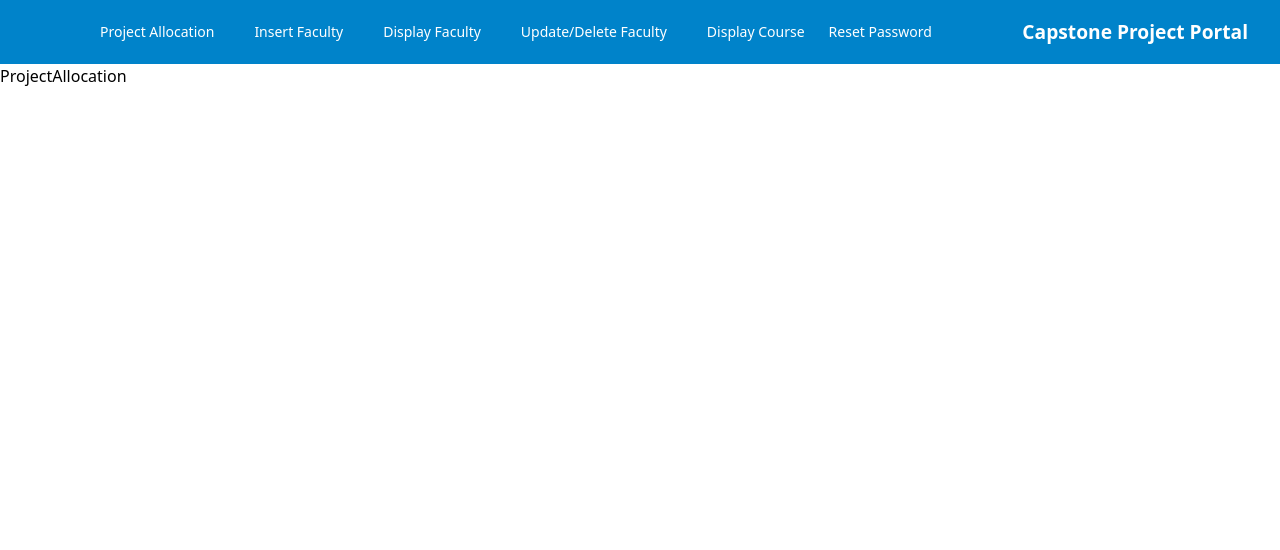
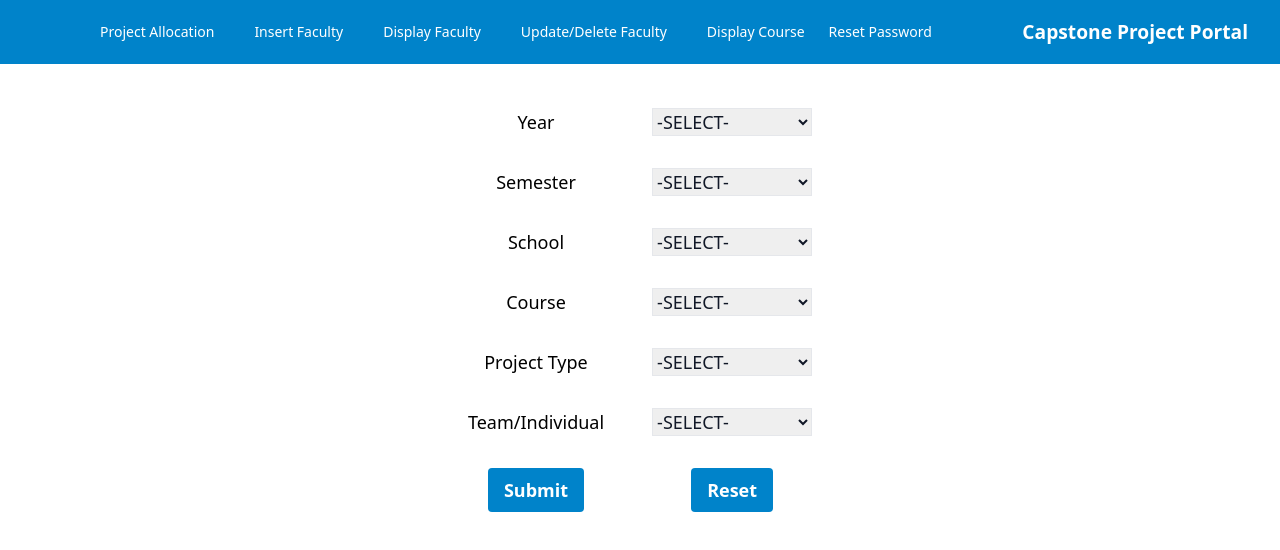
Before and after one commit to anushkapatil18/portal, a React (Create React App) app: page /projectAllocation in a window 1280 px wide. Shown: the top 550 px of the page. Built offline with nearby package versions, Linux system fonts and the light colour scheme.

Commit message:
Update ProjectAllocation.js

```diff
--- a/src/components/mainCooridinator/ProjectAllocation.js
+++ b/src/components/mainCooridinator/ProjectAllocation.js
@@ -1,8 +1,148 @@
-import React from 'react'
+import React,{useState,Axios} from 'react';
+import Done from '../Confirmation/Done';
 
-function ProjectAllocation() {
-  return (
-    <div>ProjectAllocation</div>
+function ProjectAllocation () {
+  //modal
+  let [openModal, setOpenModal] = useState(false);
+
+    //form elements
+    const [year,setyear]=useState('')
+    const [semester,setsem]=useState('')
+    const [school,setschool]=useState('')
+    const [course,setcourse]=useState('')
+    const [ptype,setType]=useState('')
+    const [team,setTeam]=useState('')
+
+   const Handle = async(e) => {
+    e.preventDefault();
+    const url="";
+    console.log(year,semester,school,course,ptype,team)
+    const data=await Axios(url,{year,semester,school,course,ptype,team});
+    console.log(data);
+   }
+   const HandleReset = (e) => {
+    e.target.value= "";
+}
+
+    return  (
+    <>
+    <div className="flex items-center justify-center mt-5">
+        <div className="overflow-y-auto sm:-mx-6 lg:-mx-8 ">
+          <div className="py-2 inline-block min-w-full sm:px-6 lg:px-8 ">
+            <div className="overflow-hidden">
+              <form action="post"
+              onSubmit={(e)=> Handle(e) }>
+              <table className="min-w-full text-center sm:text-sm">
+                <tbody>
+                  <tr>
+                    <td className="text-lg text-black px-6 py-4 whitespace-nowrap">
+                      <label htmlFor='year'>Year</label>
+                    </td>
+                    <td className="text-lg text-gray-900 font-light px-6 py-4 whitespace-nowrap ">
+                      <select placeholder='Year' className='border block w-40 ' id='year' name='year'
+                    onChange={ (e)=>setyear(e.target.value)} value={year} >
+                      <option value="">-SELECT-</option>
+                      <option value="2021">2021</option>
+                      <option value="2020">2020</option>
+                      <option value="2019">2019</option>
+                      <option value="2018">2018</option>
+                      <option value="2017">2017</option>
+                      </select>
+                    </td>
+                  </tr>
+                  <tr className="bg-white">
+
+                    <td className="text-lg text-black px-6 py-4 whitespace-nowrap ">
+                    <label htmlFor='semester'>Semester</label>
+                    </td>
+                    <td className="text-lg text-gray-900 font-light px-6 py-4 whitespace-nowrap ">
+                    <select type="semester" placeholder='Semester' className='border block w-40 'id='semester' name='semester'
+                    onChange={(e)=>setsem(e.target.value)} value={semester} >
+                      <option value="">-SELECT-</option>
+                      <option value="Fall Sem">Fall Sem</option>
+                      <option value="Winter Sem">Winter Sem</option>
+
+                      </select>
+                    </td>
+                  </tr>
+                  <tr className="bg-white">
+
+                    <td className="text-lg text-black px-6 py-4 whitespace-nowrap ">
+                    <label htmlFor='school'>School</label>
+                    </td>
+                    <td className="text-lg text-gray-900 font-light px-6 py-4 whitespace-nowrap ">
+                    <select type="school" placeholder='School' className='border block w-40 'id='school' name='school'
+                    onChange={(e)=>setschool(e.target.value)} value={school} >
+                      <option value="">-SELECT-</option>
+                      <option value="SCOPE">SCOPE</option>
+                      <option value="SITE">SITE</option>
+                      <option value="SENSE">SENSE</option>
+                      </select>
+                    </td>
+                  </tr>
+                  <tr className="bg-white ">
+
+                    <td className="text-lg text-black px-6 py-4 whitespace-nowrap ">
+                    <label htmlFor='course'>Course</label>
+                    </td>
+                    <td className="text-lg text-gray-900 font-light block px-6 py-4 whitespace-nowrap ">
+                    <select type="course" placeholder='Course' className='border block w-40 ' id='course' name='course'
+                    onChange={(e)=>setcourse(e.target.value)} value={course} >
+                      <option value="">-SELECT-</option>
+                      <option value="CSE1001">CSE1001</option>
+                      <option value="ITE1004">ITE1004</option>
+                      <option value="CSE1015">CSE1015</option>
+                      </select>
+                    </td>
+                  </tr>
+                  <tr className="bg-white ">
+
+                    <td className="text-lg text-black px-6 py-4 whitespace-nowrap ">
+                    <label htmlFor='ptype'>Project Type</label>
+                    </td>
+                    <td className="text-lg text-gray-900 font-light px-6 py-4 whitespace-nowrap ">
+                    <select type="ptype" placeholder='Project Type' className='border block w-40  ' id='ptype' name='ptype'
+                    onChange={(e)=>setType(e.target.value)} value={ptype} >
+                      <option value="">-SELECT-</option>
+                      <option value="InHouse">In House</option>
+                      <option value="Internship">Internship</option>
+                      </select>
+                    </td>
+                  </tr>
+                  <tr className="bg-white ">
+
+                    <td className="text-lg text-black px-6 py-4 whitespace-nowrap ">
+                    <label htmlFor='team'>Team/Individual</label>
+                    </td>
+                    <td className="text-lg text-gray-900 font-light px-6 py-4 whitespace-nowrap ">
+                    <select type="team" placeholder='Team' className='border block w-40  ' id='team' name='team'
+                    onChange={(e)=>setTeam(e.target.value)} value={team} >
+                      <option value="">-SELECT-</option>
+                      <option value="Team">Team</option>
+                      <option value="Individual">Individual</option>
+                      </select>
+                    </td>
+                  </tr>
+                  <tr className="bg-white">
+                    <td className="text-lg text-black px-6 py-4 whitespace-nowrap ">
+                    <button type='submit' className=" nav-col hover:bg-blue-700 text-white font-bold py-2 px-4 rounded" onClick={() => setOpenModal(true)} >Submit</button>
+                    {openModal && <Done setOpenModal={setOpenModal}/>}
+                    </td>
+                    <td className="text-lg text-black px-6 py-4 whitespace-nowrap ">
+                    <button type='submit' className=" nav-col hover:bg-blue-700 text-white font-bold py-2 px-4 rounded" onClick={(e) =>  HandleReset(e)} >Reset</button>
+                    </td>
+                  </tr>
+
+                  </tbody>
+              </table>
+              </form>
+            </div>
+
+          </div>
+        </div>
+      </div>
+
+    </>
   )
 }
 
```
